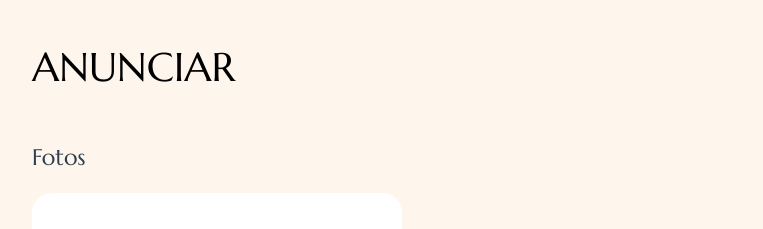
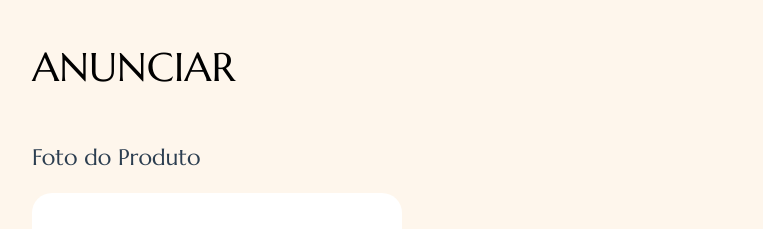
Before and after one commit to alicelanznaster/Hackathon---Vestae, a Vue app: page /anunciar in a window 1280 px wide. Shown: the top 229 px of the page, without its empty margins (8-771 px from the left). Built offline with nearby package versions, Linux system fonts and the light colour scheme; a web font is replaced by a local one.

Commit message:
FIX: correção

```diff
--- a/src/components/formulario/UploadImg.vue
+++ b/src/components/formulario/UploadImg.vue
@@ -31,7 +31,7 @@ const selecionarArquivo = (evento) => {
 
 <template>
   <div class="upload">
-    <h2>Fotos</h2>
+    <h2>Foto do Produto</h2>
 
     <div class="input-group">
       <input
--- a/src/views/SobreView.vue
+++ b/src/views/SobreView.vue
@@ -38,8 +38,8 @@
         </div>
 
         <div class="membro">
-          <img src="/sobre/flavia.jpg" alt="Flávia">
-          <p>Flávia</p>
+          <img src="/sobre/flavia.jpg" alt="Flavia">
+          <p>Flavia</p>
         </div>
 
         <div class="membro">
```
